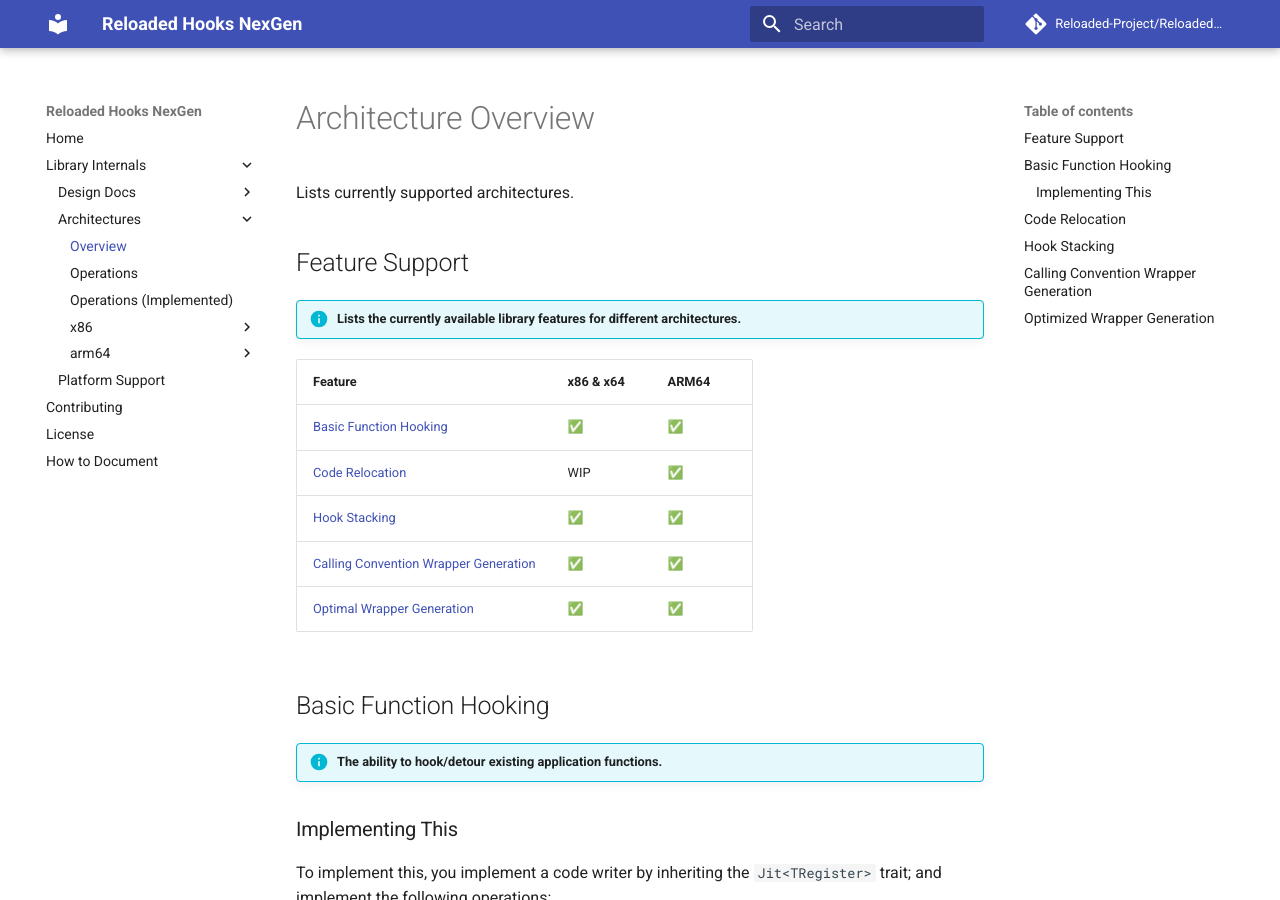
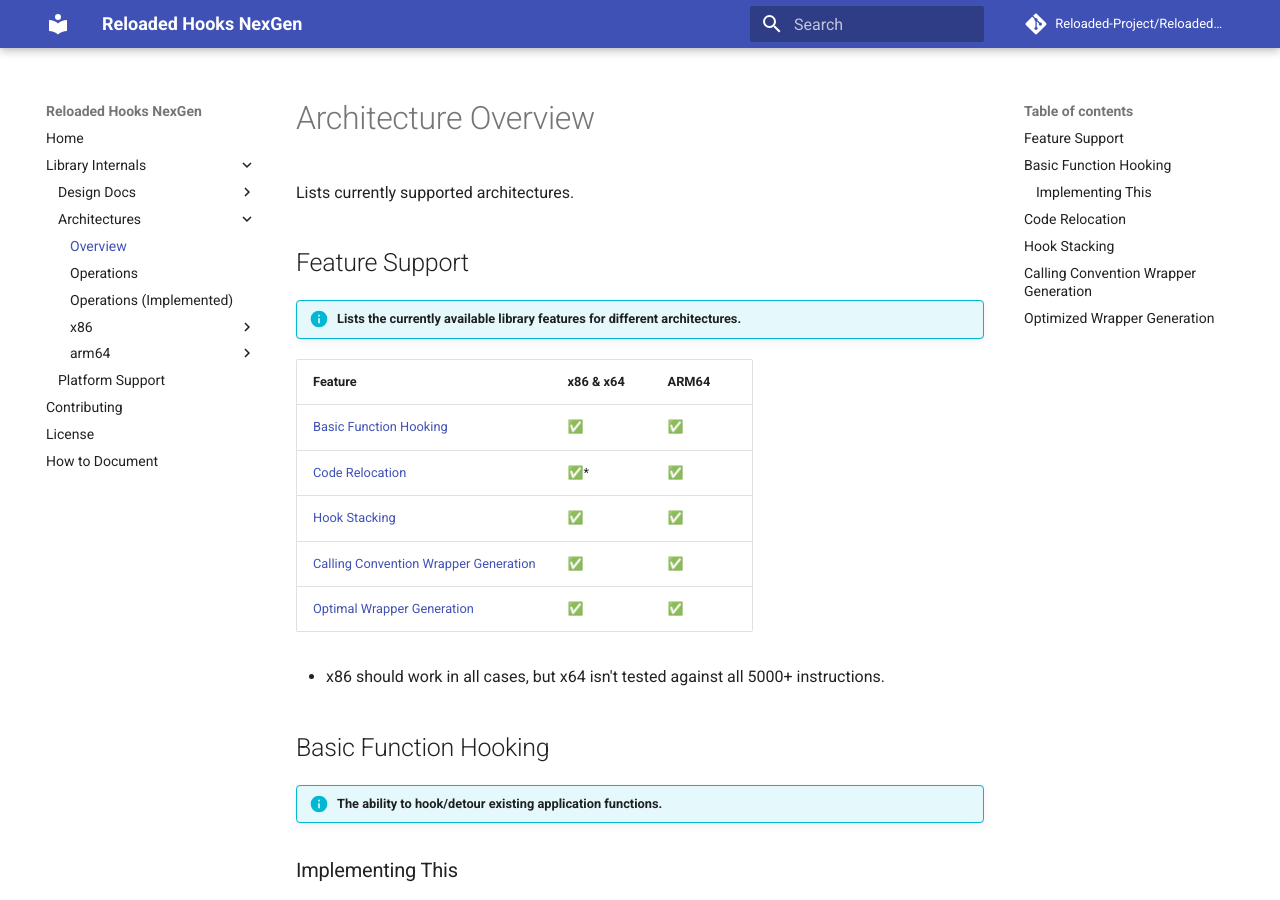
Before and after one commit to Reloaded-Project/Reloaded.Hooks-rs, an MkDocs documentation site: the page built from docs/dev/arch/overview.md, in a window 1280 px wide and 900 px high. Built offline with MkDocs 1.6.1 and Material for MkDocs 9.7.7, drawn with Linux system fonts in a browser that asks for light colours; comment, search, counter and statistics services are not loaded.

Commit message:
Updated: Library Documentation

```diff
--- a/docs/dev/arch/overview.md
+++ b/docs/dev/arch/overview.md
@@ -9,10 +9,12 @@ Lists currently supported architectures.
 | Feature                                                                         | x86 & x64 | ARM64 |
 | ------------------------------------------------------------------------------- | --------- | ----- |
 | [Basic Function Hooking](#basic-function-hooking)                               | ✅         | ✅     |
-| [Code Relocation](#code-relocation)                                             | WIP        | ✅  |
+| [Code Relocation](#code-relocation)                                             | ✅*        | ✅  |
 | [Hook Stacking](#hook-stacking)                                                 | ✅         | ✅     |
 | [Calling Convention Wrapper Generation](#calling-convention-wrapper-generation) | ✅         | ✅     |
 | [Optimal Wrapper Generation](#optimal-wrapper-generation)                       | ✅         | ✅     |
+
+* x86 should work in all cases, but x64 isn't tested against all 5000+ instructions.
 
 ## Basic Function Hooking
 
```
Also changed, not shown: docs/index.md (+3 -1 lines).
